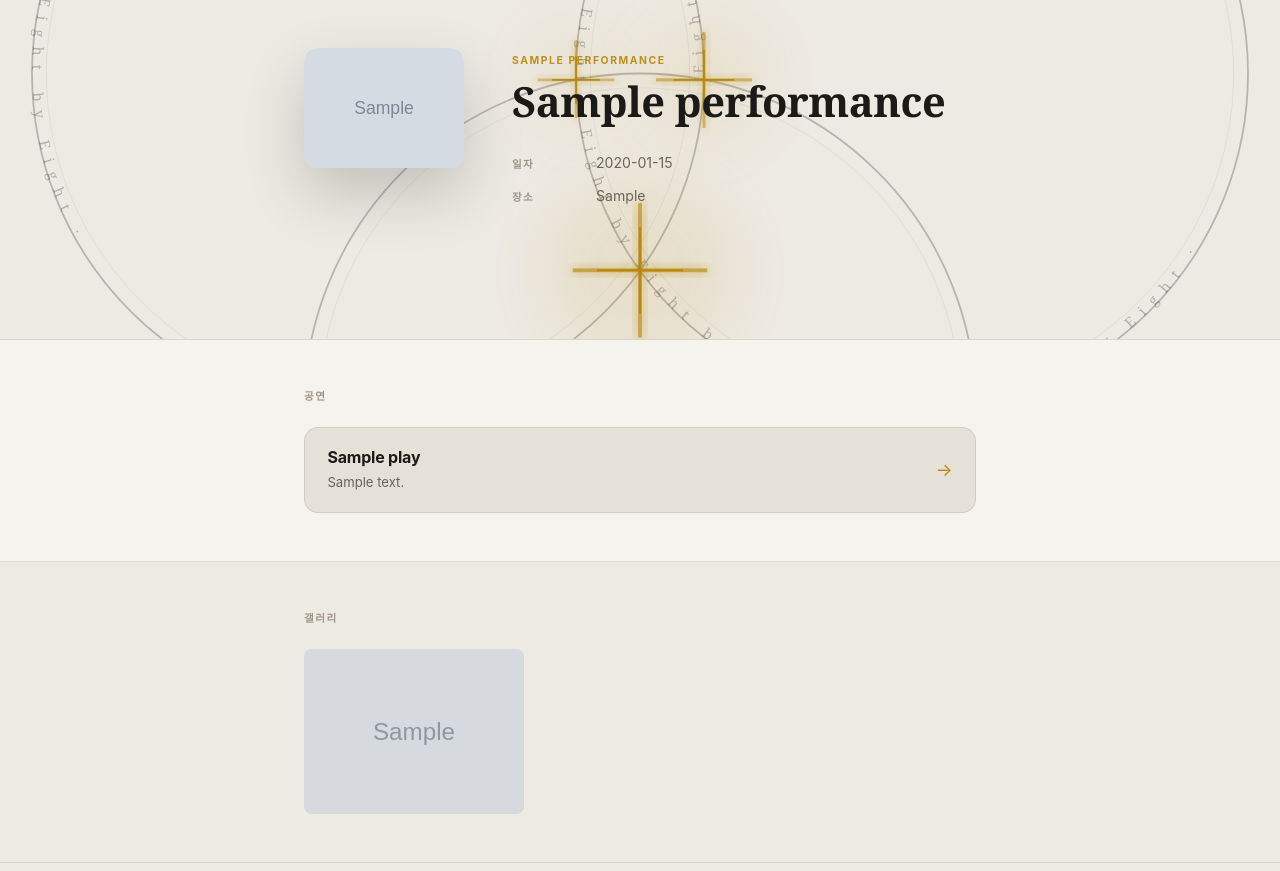
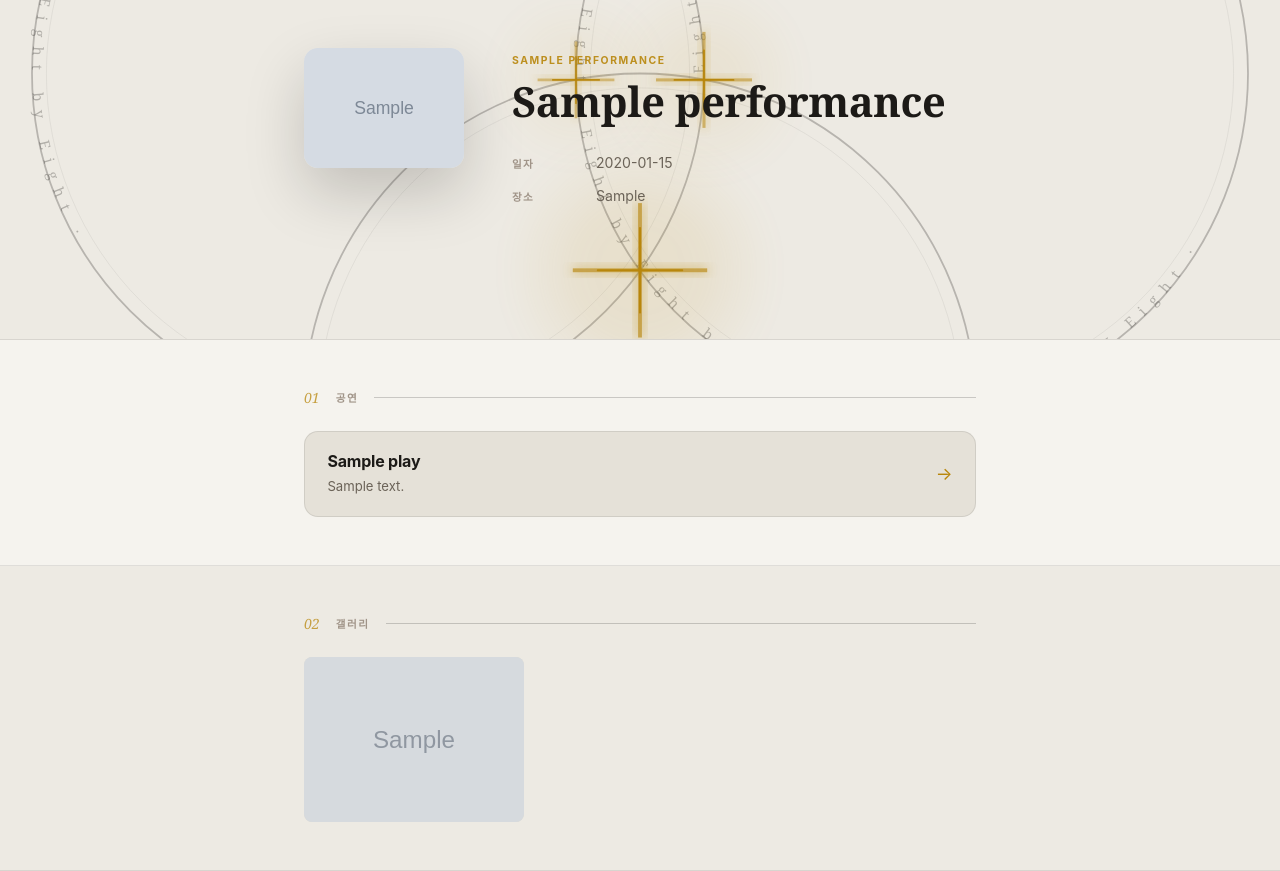
Before and after one commit to Allenkeem/online-programbook, a Flask app: page / in a window 1280 px wide. Run offline with Flask 3, Linux system fonts and the light colour scheme; tables that the repository leaves empty hold one stand-in row (values such as "Sample post"); grey boxes marked "Sample" are stand-in pictures; some web fonts are replaced.

Commit message:
design: circle-cropped photos, numbered section headers, refined typography
- Cast/staff photos: 3:4 rect → 1:1 circle (border-radius 50%)
- Section headers: italic gold number + label + thin extending line
- cast-actor: slightly larger (0.95→1rem), bolder weight
- Profile modal photos match circle style

Co-Authored-By: Claude Sonnet 4.6 <noreply@anthropic.com>

```diff
--- a/static/css/style.css
+++ b/static/css/style.css
@@ -426,12 +426,34 @@ button { font-family: inherit; }
 }
 
 .section-label {
+    display: flex;
+    align-items: center;
+    gap: 1rem;
     font-size: 0.66rem;
     font-weight: 700;
     color: var(--text-subtle);
     letter-spacing: 0.15em;
     text-transform: uppercase;
     margin-bottom: 1.5rem;
+}
+
+.section-label::after {
+    content: '';
+    flex: 1;
+    height: 1px;
+    background: var(--border-hover);
+}
+
+.section-label-num {
+    font-family: Georgia, 'Times New Roman', serif;
+    font-style: italic;
+    font-size: 0.88rem;
+    font-weight: 400;
+    color: var(--primary);
+    opacity: 0.75;
+    letter-spacing: 0;
+    text-transform: none;
+    flex-shrink: 0;
 }
 
 .synopsis-text,
@@ -463,8 +485,8 @@ button { font-family: inherit; }
 
 .cast-photo {
     width: 100%;
-    aspect-ratio: 3 / 4;
-    border-radius: var(--radius-md);
+    aspect-ratio: 1 / 1;
+    border-radius: 50%;
     overflow: hidden;
     background: var(--bg-elevated);
     border: 1px solid var(--border);
@@ -565,10 +587,10 @@ button { font-family: inherit; }
 .cast-actor {
     display: block;
     font-family: 'Noto Serif KR', 'KoPub Batang', Georgia, serif;
-    font-size: 0.95rem;
-    font-weight: 600;
+    font-size: 1rem;
+    font-weight: 700;
     color: var(--text);
-    letter-spacing: 0px;
+    letter-spacing: -0.2px;
 }
 
 .cast-bio {
@@ -840,9 +862,9 @@ button { font-family: inherit; }
 
 .profile-photo-img {
     width: 100%;
-    aspect-ratio: 3 / 4;
+    aspect-ratio: 1 / 1;
     object-fit: cover;
-    border-radius: var(--radius-md);
+    border-radius: 50%;
     display: block;
 }
 
@@ -852,9 +874,9 @@ button { font-family: inherit; }
 
 .profile-photo-placeholder {
     width: 100%;
-    aspect-ratio: 3 / 4;
+    aspect-ratio: 1 / 1;
     background: var(--bg-elevated);
-    border-radius: var(--radius-md);
+    border-radius: 50%;
     display: flex;
     align-items: center;
     justify-content: center;
@@ -864,7 +886,7 @@ button { font-family: inherit; }
 
 .profile-photo-carousel {
     width: 100%;
-    aspect-ratio: 3 / 4;
+    aspect-ratio: 1 / 1;
 }
 
 .profile-info {
--- a/static/js/main.js
+++ b/static/js/main.js
@@ -224,10 +224,12 @@ function renderDetail(perf) {
     let secIdx = 0;
 
     function section(label, content) {
-        const alt = secIdx++ % 2 === 1 ? ' section-alt' : '';
+        const idx = secIdx++;
+        const alt = idx % 2 === 1 ? ' section-alt' : '';
+        const num = String(idx + 1).padStart(2, '0');
         return `<section class="detail-section${alt}">
             <div class="section-inner">
-                <h3 class="section-label">${label}</h3>
+                <h3 class="section-label"><span class="section-label-num">${num}</span>${label}</h3>
                 ${content}
             </div>
         </section>`;
@@ -304,10 +306,12 @@ function renderTeam(perf, teamName) {
     let secIdx = 0;
 
     function section(label, content) {
-        const alt = secIdx++ % 2 === 1 ? ' section-alt' : '';
+        const idx = secIdx++;
+        const alt = idx % 2 === 1 ? ' section-alt' : '';
+        const num = String(idx + 1).padStart(2, '0');
         return `<section class="detail-section${alt}">
             <div class="section-inner">
-                <h3 class="section-label">${label}</h3>
+                <h3 class="section-label"><span class="section-label-num">${num}</span>${label}</h3>
                 ${content}
             </div>
         </section>`;
```
